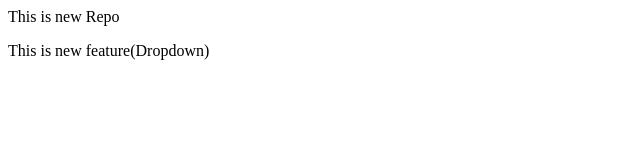
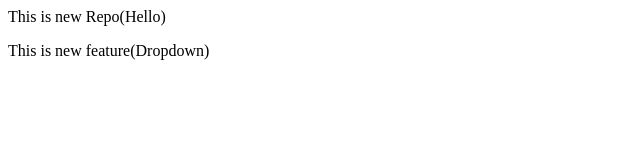
Before and after one commit to Durgesh191/localrepo, a plain HTML site: page index.html in a window 1280 px wide. Shown: the full height of the page, 0-640 px from the left. Drawn offline with Linux system fonts and the light colour scheme.

Commit message:
Updated feature

```diff
--- a/index.html
+++ b/index.html
@@ -1,2 +1,2 @@
-<P>This is new Repo</P>
+<P>This is new Repo(Hello)</P>
 <P>This is new feature(Dropdown)</P>
```
